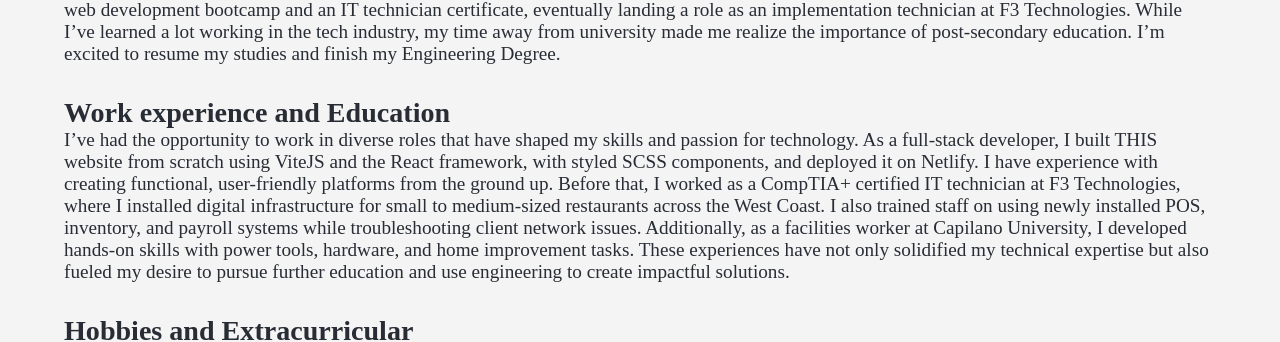
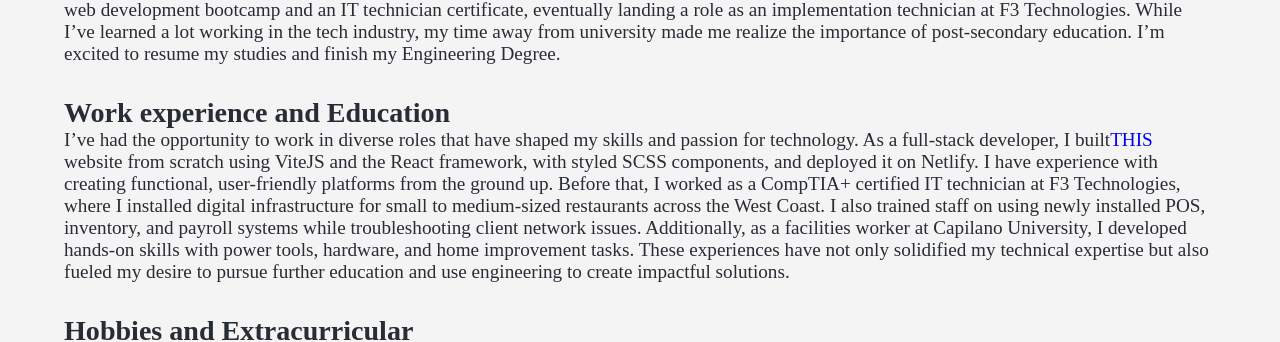
Before and after one commit to koionaroll/english100eportfolio, a React (Vite) app: page / in a window 1280 px wide. Shown: the part 1131-1473 px from the top of the page. Built offline with nearby package versions, Linux system fonts and the light colour scheme; a web font is replaced by a local one.

Commit message:
added link

```diff
--- a/src/components/Bio.tsx
+++ b/src/components/Bio.tsx
@@ -60,18 +60,18 @@ const ListContainer = styled.div`
     max-height: 24vh;
     overflow-y: auto;
   }
-  button{
-    border:none;
-    font-size:3rem;
+  button {
+    border: none;
+    font-size: 3rem;
     text-align: left;
-    width:100%;
-    background-color:#f4f4f4;
+    width: 100%;
+    background-color: #f4f4f4;
     cursor: pointer;
-    font-weight:450;
+    font-weight: 450;
   }
-  :nth-child(5){
-    font-size:2rem;
-    font-weight:500;
+  :nth-child(5) {
+    font-size: 2rem;
+    font-weight: 500;
     @media (max-width: 800px) {
       display: none;
     }
@@ -79,20 +79,20 @@ const ListContainer = styled.div`
 `;
 
 function Bio() {
-  const clickUp = ()=>{
-    window.scrollBy(0,-1);
-  }
-  const clickDown = ()=>{
-    window.scrollBy(0,1);
-  }
+  const clickUp = () => {
+    window.scrollBy(0, -1);
+  };
+  const clickDown = () => {
+    window.scrollBy(0, 1);
+  };
   return (
     <Container>
       <Content>
         <ListContainer>
           <div>
             <section>
-            <button onClick={()=>clickUp()}>^</button>
-            <h1>About Me</h1>
+              <button onClick={() => clickUp()}>^</button>
+              <h1>About Me</h1>
             </section>
             <img src={profile} alt="profile" />
           </div>
@@ -121,20 +121,24 @@ function Bio() {
             <p>
               I’ve had the opportunity to work in diverse roles that have shaped
               my skills and passion for technology. As a full-stack developer, I
-              built THIS website from scratch using ViteJS and the React
-              framework, with styled SCSS components, and deployed it on
-              Netlify. I have experience with creating functional, user-friendly
-              platforms from the ground up. Before that, I worked as a CompTIA+
-              certified IT technician at F3 Technologies, where I installed
-              digital infrastructure for small to medium-sized restaurants
-              across the West Coast. I also trained staff on using newly
-              installed POS, inventory, and payroll systems while
-              troubleshooting client network issues. Additionally, as a
-              facilities worker at Capilano University, I developed hands-on
-              skills with power tools, hardware, and home improvement tasks.
-              These experiences have not only solidified my technical expertise
-              but also fueled my desire to pursue further education and use
-              engineering to create impactful solutions.
+              built
+              <a href="https://github.com/koionaroll/english100eportfolio">
+                THIS
+              </a>{" "}
+              website from scratch using ViteJS and the React framework, with
+              styled SCSS components, and deployed it on Netlify. I have
+              experience with creating functional, user-friendly platforms from
+              the ground up. Before that, I worked as a CompTIA+ certified IT
+              technician at F3 Technologies, where I installed digital
+              infrastructure for small to medium-sized restaurants across the
+              West Coast. I also trained staff on using newly installed POS,
+              inventory, and payroll systems while troubleshooting client
+              network issues. Additionally, as a facilities worker at Capilano
+              University, I developed hands-on skills with power tools,
+              hardware, and home improvement tasks. These experiences have not
+              only solidified my technical expertise but also fueled my desire
+              to pursue further education and use engineering to create
+              impactful solutions.
             </p>
           </div>
           <div>
@@ -155,7 +159,7 @@ function Bio() {
               thing over and over.
             </p>
           </div>
-          <button onClick={()=>clickDown()}>v</button>
+          <button onClick={() => clickDown()}>v</button>
         </ListContainer>
       </Content>
     </Container>
```
